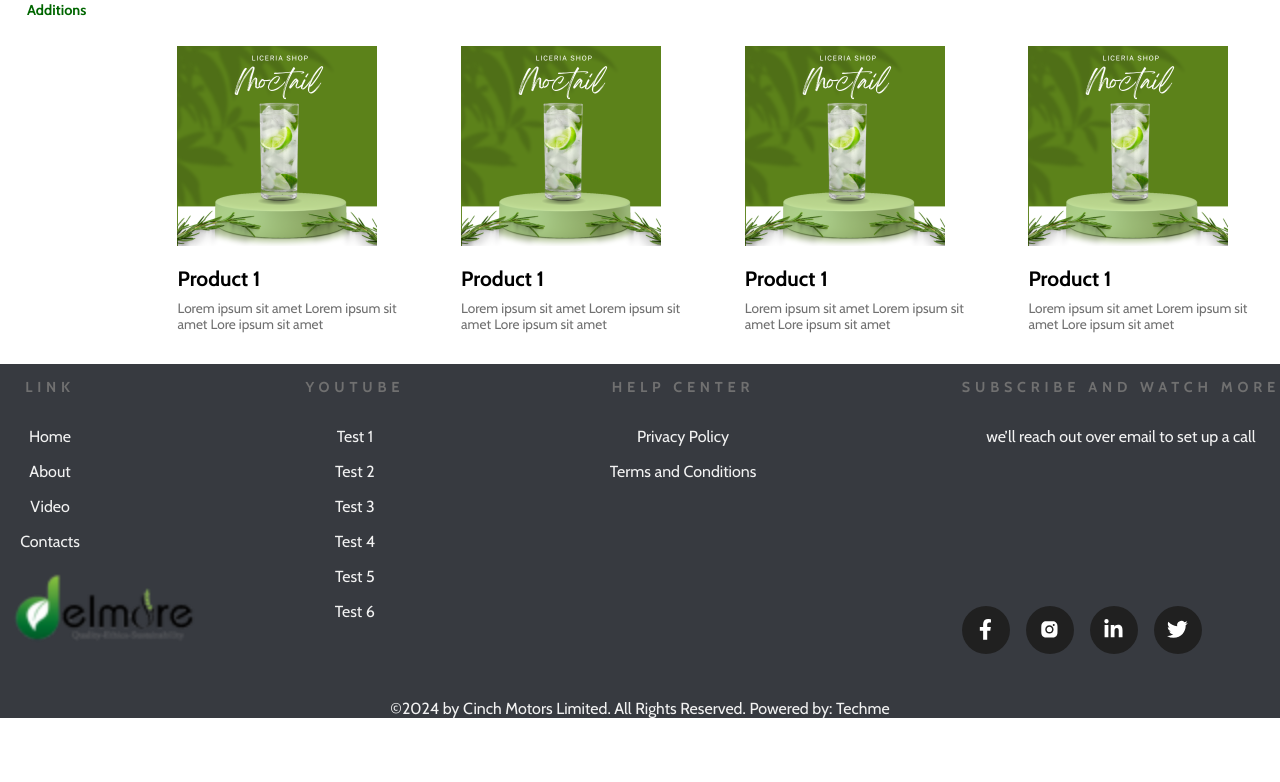
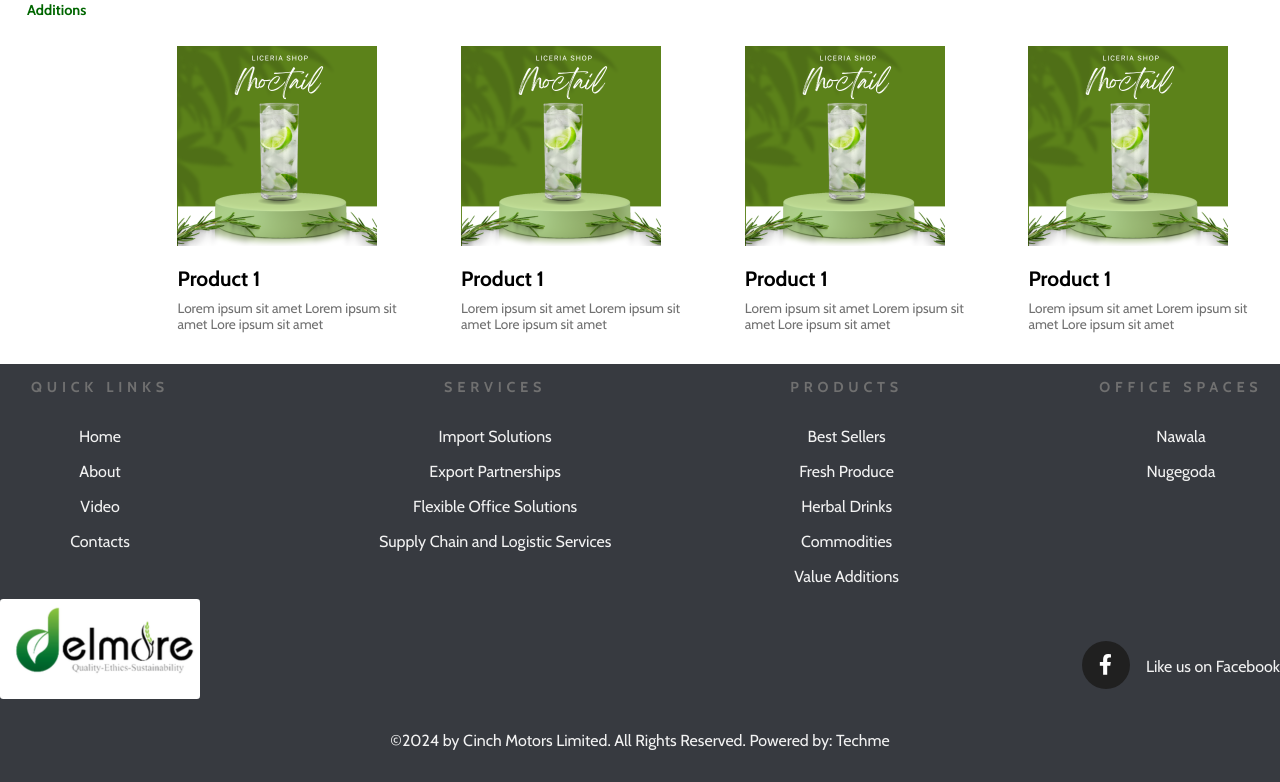
Before and after one commit to baayesh/Delmore, a React (Create React App) app: page /products in a window 1280 px wide. Shown: the part 482-1264 px from the top of the page. Before the commit the page ends 1200 px from the top, so only its background shows below. Built offline with nearby package versions, Linux system fonts and the light colour scheme.

Commit message:
change footer links and logo

```diff
--- a/src/components/footer.js
+++ b/src/components/footer.js
@@ -1,6 +1,7 @@
 import React from "react";
 import "../styles/footer.css";
 import logo from "../assets/logo/logo.png";
+import logo__footer from '../assets/logo/Logo__footer.png'
 import { FaFacebookF } from "react-icons/fa";
 import { AiFillInstagram } from "react-icons/ai";
 import { FaLinkedinIn } from "react-icons/fa";
@@ -12,35 +13,40 @@ const Footer = () => {
     <div className="footer-container">
       <div className="footer-main">
         <div className="footer-column">
-          <h3>LINK</h3>
+          <h3>QUICK LINKS</h3>
           <p>Home</p>
           <p>About</p>
           <p>Video</p>
           <p>Contacts</p>
-          <img src={logo} className="logo-footer" />
+          <img src={logo__footer} className="logo-footer" />
         </div>
         <div className="footer-column">
-          <h3>YOUTUBE</h3>
-          <p>Test 1</p>
-          <p>Test 2</p>
-          <p>Test 3</p>
-          <p>Test 4</p>
-          <p>Test 5</p>
-          <p>Test 6</p>
+          <h3>SERVICES</h3>
+          <p>Import Solutions</p>
+          <p>Export Partnerships</p>
+          <p>Flexible Office Solutions</p>
+          <p>Supply Chain and Logistic Services</p>
+
         </div>
         <div className="footer-column">
-          <h3>HELP CENTER</h3>
-          <p>Privacy Policy</p>
-          <p>Terms and Conditions</p>
+          <h3>PRODUCTS</h3>
+          <p>Best Sellers</p>
+          <p>Fresh Produce</p>
+          <p>Herbal Drinks</p>
+          <p>Commodities</p>
+          <p>Value Additions</p>
         </div>
         <div className="footer-column">
-          <h3>SUBSCRIBE AND WATCH MORE</h3>
-          <p>we’ll reach out over email to set up a call</p>
+          <h3>OFFICE SPACES</h3>
+          <p>Nawala</p>
+          <p>Nugegoda</p>
           <div className="row footer-social">
             <div className="social-media-icon-container">
               <FaFacebookF className="social-media-icon" />
+
             </div>
-
+            <p>Like us on Facebook</p>
+{/*
             <div className="social-media-icon-container">
               <AiFillInstagram  className="social-media-icon"/>
             </div>
@@ -49,7 +55,7 @@ const Footer = () => {
             </div>
             <div className="social-media-icon-container">
               <SiTwitter className="social-media-icon"/>
-            </div>
+            </div> */}
           </div>
         </div>
       </div>
--- a/src/styles/footer.css
+++ b/src/styles/footer.css
@@ -30,7 +30,8 @@
 .logo-footer {
   margin-top: 1em;
   border-radius: 0.2em;
-  width: 200%;
+  width: 100%;
+  margin-top: 3em;
 }
 
 .footer-social {
@@ -40,8 +41,8 @@
 
 .footer-lastline p {
   font-family: "cabin", sans-serif;
-  margin: 0;
-  margin-top: 2em;
+ padding: 2em 0em;
+ margin: 0;
   color: #f2f2f2;
 }
 
```
Also changed, not shown: src/assets/logo/Logo__footer.png (added).
